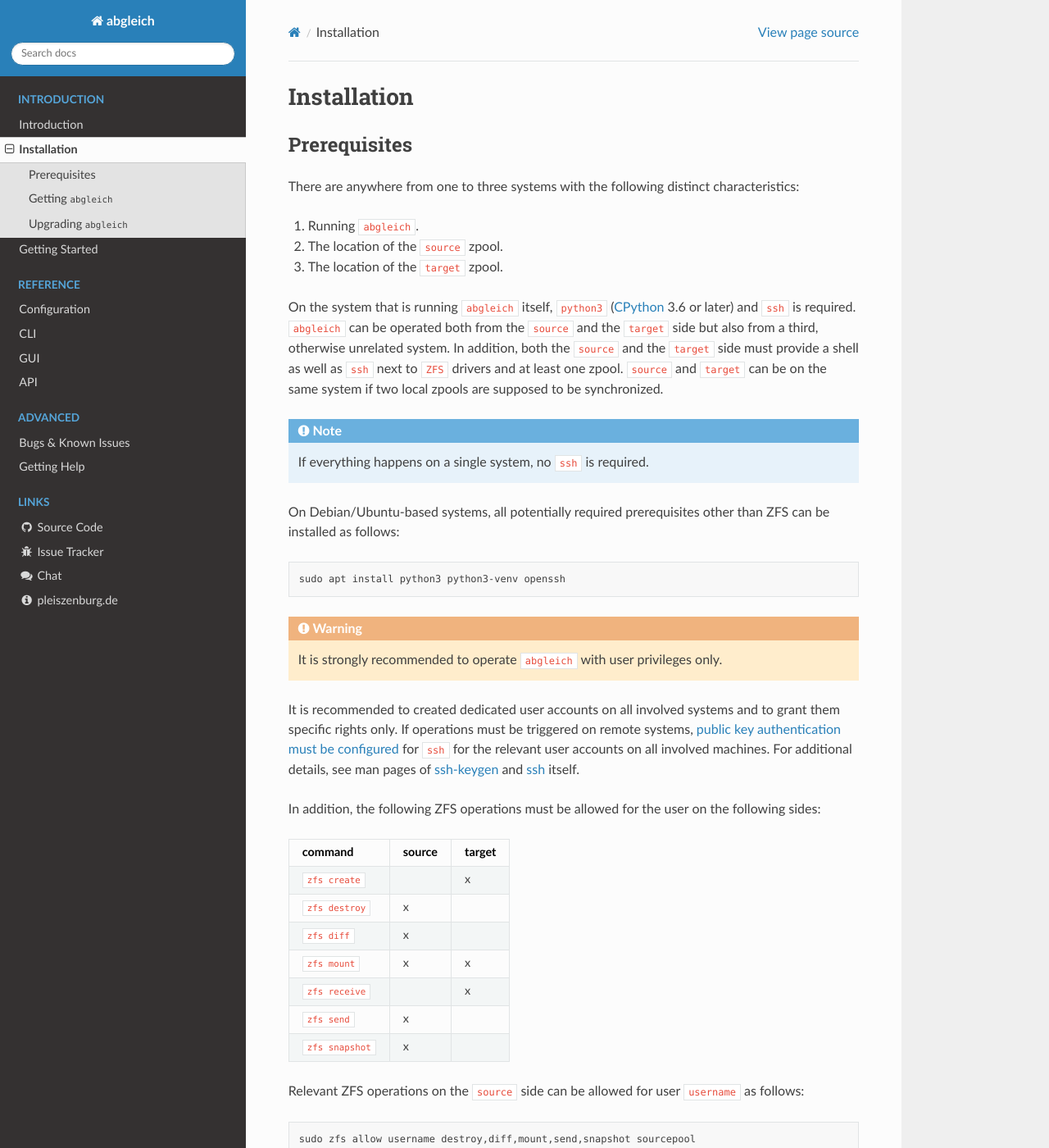
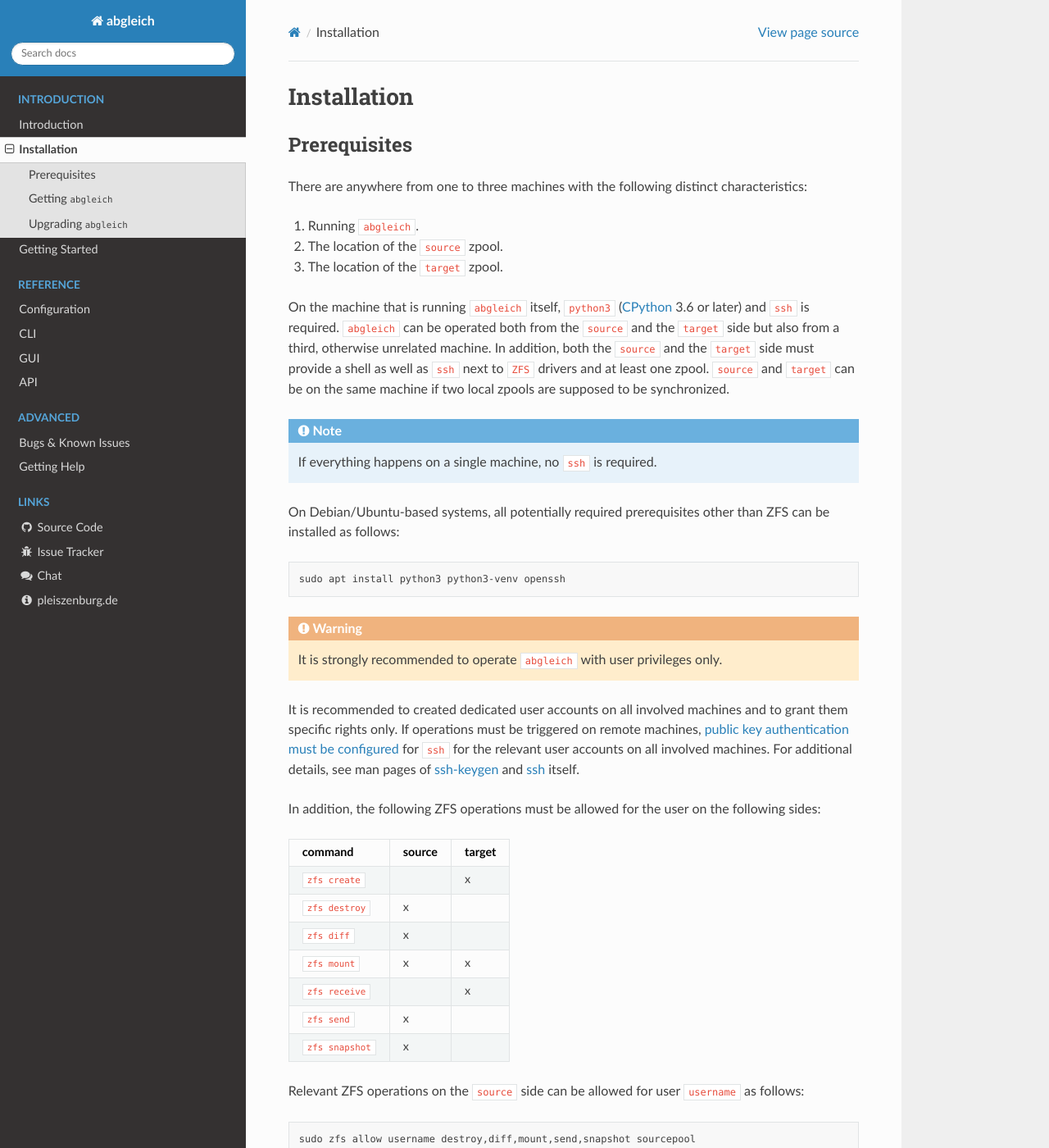
Before and after one commit to pleiszenburg/abgleich, a Sphinx documentation site: the page built from docs/source/installation.rst, in a window 1280 px wide and 1400 px high. Shown: the whole window at 82% size. Built offline with Sphinx 7.4.7 and the Read the Docs theme 2.0.0, drawn with Linux system fonts in a browser that asks for light colours.

Commit message:
machines, not systems

```diff
--- a/docs/source/installation.rst
+++ b/docs/source/installation.rst
@@ -1,22 +1,24 @@
+.. _installation:
+
 Installation
 ============
 
 Prerequisites
 -------------
 
-There are anywhere from one to three systems with the following distinct characteristics:
+There are anywhere from one to three machines with the following distinct characteristics:
 
 1) Running ``abgleich``.
 2) The location of the ``source`` zpool.
 3) The location of the ``target`` zpool.
 
-On the system that is running ``abgleich`` itself, ``python3`` (`CPython`_ 3.6 or later) and ``ssh`` is required. ``abgleich`` can be operated both from the ``source`` and the ``target`` side but also from a third, otherwise unrelated system. In addition, both the ``source`` and the ``target`` side must provide a shell as well as ``ssh`` next to ``ZFS`` drivers and at least one zpool. ``source`` and ``target`` can be on the same system if two local zpools are supposed to be synchronized.
+On the machine that is running ``abgleich`` itself, ``python3`` (`CPython`_ 3.6 or later) and ``ssh`` is required. ``abgleich`` can be operated both from the ``source`` and the ``target`` side but also from a third, otherwise unrelated machine. In addition, both the ``source`` and the ``target`` side must provide a shell as well as ``ssh`` next to ``ZFS`` drivers and at least one zpool. ``source`` and ``target`` can be on the same machine if two local zpools are supposed to be synchronized.
 
 .. _CPython: https://en.wikipedia.org/wiki/CPython
 
 .. note::
 
-    If everything happens on a single system, no ``ssh`` is required.
+    If everything happens on a single machine, no ``ssh`` is required.
 
 On Debian/Ubuntu-based systems, all potentially required prerequisites other than ZFS can be installed as follows:
 
@@ -28,7 +30,7 @@ On Debian/Ubuntu-based systems, all potentially required prerequisites other tha
 
     It is strongly recommended to operate ``abgleich`` with user privileges only.
 
-It is recommended to created dedicated user accounts on all involved systems and to grant them specific rights only. If operations must be triggered on remote systems, `public key authentication must be configured`_ for ``ssh`` for the relevant user accounts on all involved machines. For additional details, see man pages of `ssh-keygen`_ and `ssh`_ itself.
+It is recommended to created dedicated user accounts on all involved machines and to grant them specific rights only. If operations must be triggered on remote machines, `public key authentication must be configured`_ for ``ssh`` for the relevant user accounts on all involved machines. For additional details, see man pages of `ssh-keygen`_ and `ssh`_ itself.
 
 .. _public key authentication must be configured: https://help.ubuntu.com/community/SSH/OpenSSH/Keys
 .. _ssh-keygen: https://linux.die.net/man/1/ssh-keygen
```
